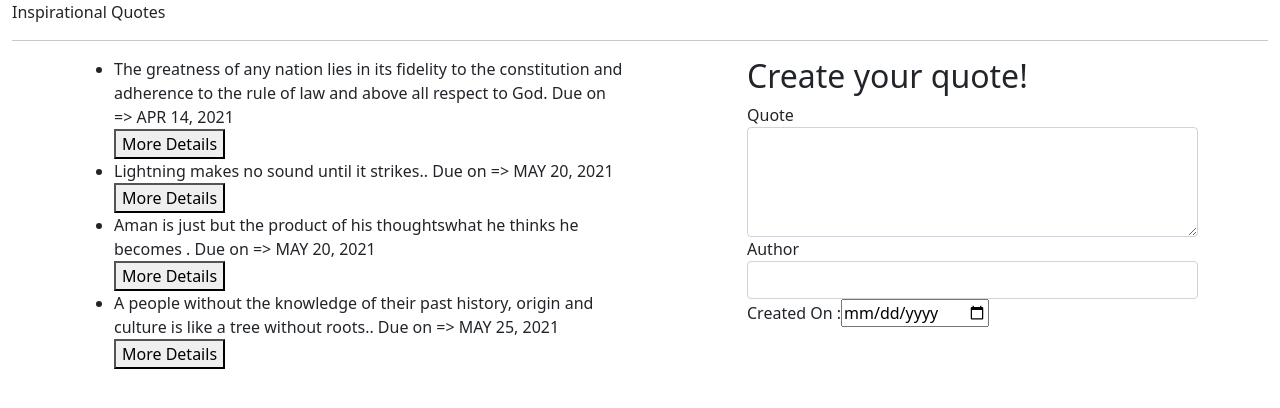
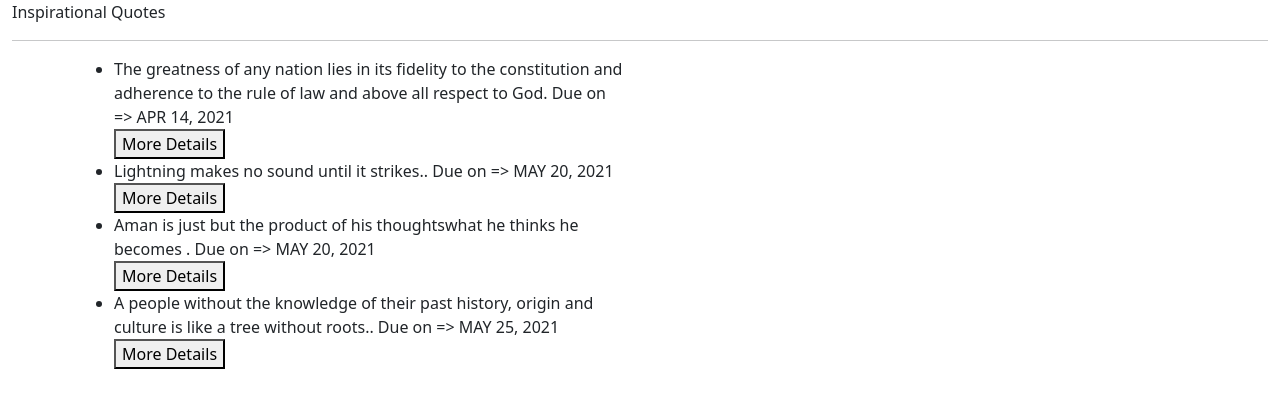
Before and after one commit to gabyxbinnaeah/Quotes, an Angular app: page / in a window 1280 px wide. Shown: the top 408 px of the page. Built offline with nearby package versions, Linux system fonts and the light colour scheme.

Commit message:
adds form component

```diff
--- a/src/app/app.module.ts
+++ b/src/app/app.module.ts
@@ -7,7 +7,7 @@ import { QuoteComponent } from './quote/quote.component';
 import { QuoteDetailComponent } from './quote-detail/quote-detail.component';
 import { HighlightDirective } from './highlight.directive';
 import { DateCountPipe } from './date-count.pipe';
-import { GoalFormComponent } from './goal-form/goal-form.component';
+import { QuoteFormComponent } from './quote-form/quote-form.component';
 
 @NgModule({
   declarations: [
@@ -16,7 +16,8 @@ import { GoalFormComponent } from './goal-form/goal-form.component';
     QuoteDetailComponent,
     HighlightDirective,
     DateCountPipe,
-    GoalFormComponent
+    QuoteFormComponent,
+
   ],
   imports: [
     BrowserModule,
--- a/src/app/goal-form/goal-form.component.html
+++ /dev/null
@@ -1 +0,0 @@
-<p>goal-form works!</p>
--- a/src/app/goal-form/goal-form.component.ts
+++ /dev/null
@@ -1,15 +0,0 @@
-import { Component, OnInit } from '@angular/core';
-
-@Component({
-  selector: 'app-goal-form',
-  templateUrl: './goal-form.component.html',
-  styleUrls: ['./goal-form.component.css']
-})
-export class GoalFormComponent implements OnInit {
-
-  constructor() { }
-
-  ngOnInit(): void {
-  }
-
-}
--- /dev/null
+++ b/src/app/quote-form/quote-form.component.html
@@ -0,0 +1 @@
+<p>quote-form works!</p>
--- /dev/null
+++ b/src/app/quote-form/quote-form.component.ts
@@ -0,0 +1,15 @@
+import { Component, OnInit } from '@angular/core';
+
+@Component({
+  selector: 'app-quote-form',
+  templateUrl: './quote-form.component.html',
+  styleUrls: ['./quote-form.component.css']
+})
+export class QuoteFormComponent implements OnInit {
+
+  constructor() { }
+
+  ngOnInit(): void {
+  }
+
+}
--- a/src/app/quote/quote.component.html
+++ b/src/app/quote/quote.component.html
@@ -17,26 +17,7 @@
         </div>
         <div class="col-md-1"></div>
         <div class="col-md-5">
-            <h2>Create your quote!</h2>
-            <form>
-                <div class="form-group">
 
-                    <label for="name">Quote</label>
-                    <textarea type="text" rows="4"  required class="form-control" id="name"></textarea>
-
-                </div>
-                <div class="form-group">
-
-                    <label for="description">Author</label>
-                    <input class="form-control" id="description" rows="4" required>
-
-                </div>
-                <div class="form-group">
-                    <label for="complete">Created On :</label>
-                    <input type='date' id="complete" required>
-
-                </div>
-            </form>
         </div>
         <div class="col-md-"></div>
 
```
Also changed, not shown: src/app/quote-form/quote-form.component.css (added), 1 other file (tests, documents, lock files or other folders).
